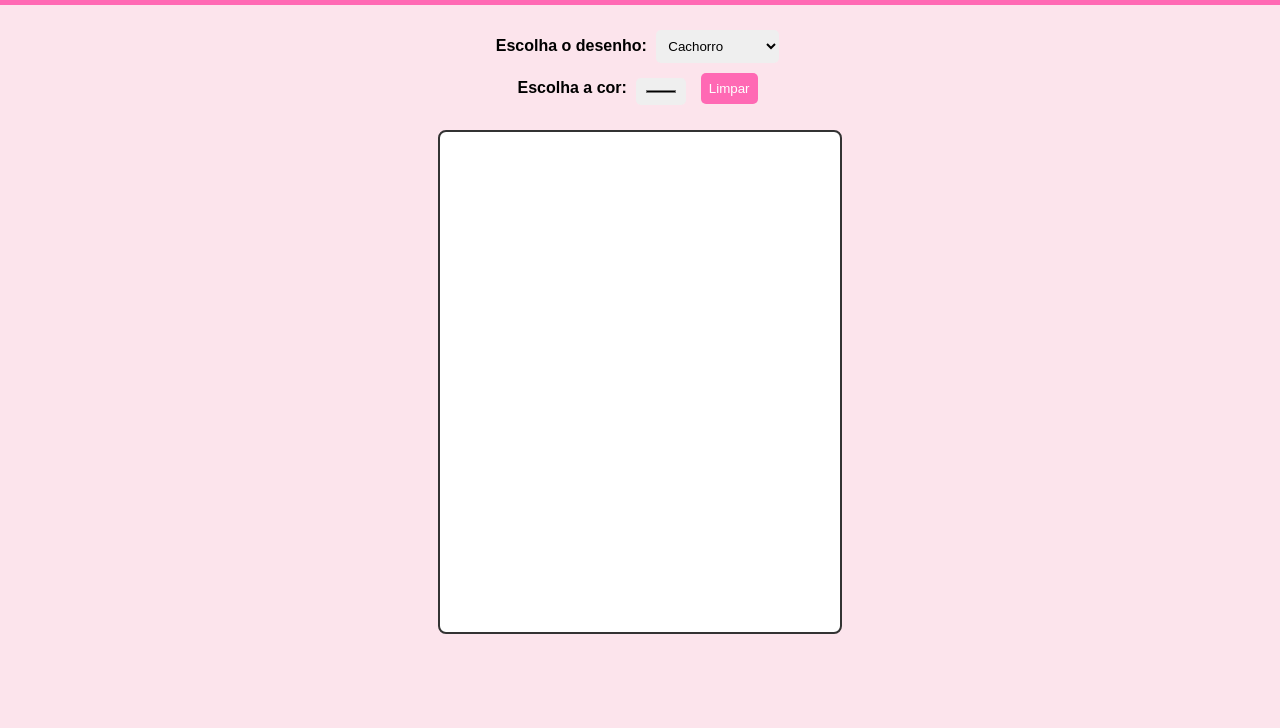
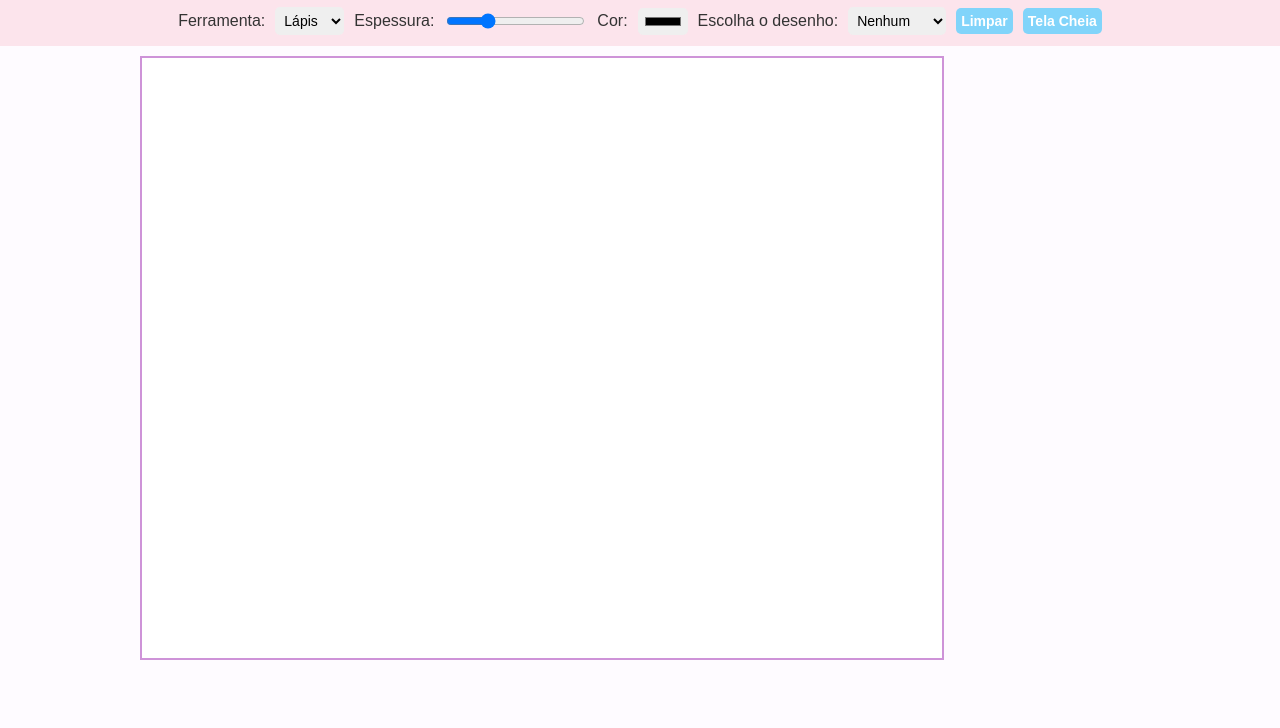
Before and after one commit to convite-aniversario-digital/kids-coloring-arts, a plain HTML site: page index.html in a window 1280 px wide. Shown: the part 72-800 px from the top of the page. Drawn offline with Linux system fonts and the light colour scheme.

Commit message:
Update index.html

```diff
--- a/index.html
+++ b/index.html
@@ -1,148 +1,233 @@
 <!DOCTYPE html>
 <html lang="pt-BR">
 <head>
-    <meta charset="UTF-8">
-    <meta name="viewport" content="width=device-width, initial-scale=1.0">
+  <meta charset="UTF-8" />
+  <meta name="viewport" content="width=device-width, initial-scale=1.0"/>
   <title>Desenhos para Colorir Online</title>
   <style>
     body {
+      margin: 0;
       font-family: Arial, sans-serif;
+      background: #fefbff;
+      color: #333;
+    }
+
+    header {
+      background: linear-gradient(90deg, #f48fb1, #81d4fa);
+      color: white;
       text-align: center;
-            background-color: #fce4ec;
-            margin: 0;
-            padding: 0;
-        }
-        h1 {
-            background-color: #ff69b4;
-            color: white;
-            margin: 0;
       padding: 20px;
-        }
-        .menu {
-            margin: 20px;
-        }
-        canvas {
-            border: 2px solid #333;
-            background-color: white;
-            border-radius: 8px;
-        }
-        label {
+      font-size: 24px;
       font-weight: bold;
     }
-        select, input[type="color"], button {
-            padding: 8px;
-            margin: 5px;
+
+    .toolbar {
+      display: flex;
+      flex-wrap: wrap;
+      gap: 10px;
+      padding: 10px;
+      background: #fce4ec;
+      justify-content: center;
+      align-items: center;
+    }
+
+    .toolbar select, .toolbar input[type="color"], .toolbar input[type="range"], .toolbar button {
+      padding: 5px;
       border-radius: 5px;
       border: none;
+      font-size: 14px;
     }
-        button {
-            background-color: #ff69b4;
+
+    .toolbar button {
+      background-color: #81d4fa;
       color: white;
       cursor: pointer;
+      font-weight: bold;
     }
-        button:hover {
-            background-color: #e7549d;
+
+    .toolbar button:hover {
+      background-color: #4fc3f7;
+    }
+
+    #container {
+      display: flex;
+      flex-direction: column;
+      align-items: center;
+      padding: 10px;
+    }
+
+    canvas {
+      border: 2px solid #ce93d8;
+      background-color: white;
+      touch-action: none;
+    }
+
+    #fullscreen-area {
+      width: 100%;
+      max-width: 1000px;
+    }
+
+    @media (max-width: 600px) {
+      canvas {
+        width: 100%;
+        height: auto;
+      }
     }
   </style>
 </head>
 <body>
+  <header>🎨 Desenhos para Colorir Online</header>
 
-    <h1>Desenhos para Colorir Online</h1>
-
-    <div class="menu">
-        <label for="imageSelect">Escolha o desenho:</label>
-        <select id="imageSelect">
-            <optgroup label="🐶 Animais">
-                <option value="img/animais-cachorro.png">Cachorro</option>
-                <option value="img/animais-gato.png">Gato</option>
-                <option value="img/animais-elefante.png">Elefante</option>
-            </optgroup>
-            <optgroup label="🚗 Transportes">
-                <option value="img/carro.png">Carro</option>
-                <option value="img/aviao.png">Avião</option>
-            </optgroup>
-            <optgroup label="👧 Personagens">
-                <option value="img/princesa.png">Princesa</option>
-                <option value="img/super-heroi.png">Super-Herói</option>
-            </optgroup>
-            <optgroup label="🏞️ Natureza">
-                <option value="img/flor.png">Flor</option>
-                <option value="img/arvore.png">Árvore</option>
-            </optgroup>
+  <div class="toolbar">
+    <label for="tool">Ferramenta:</label>
+    <select id="tool">
+      <option value="pencil">Lápis</option>
+      <option value="marker">Piloto</option>
+      <option value="brush">Pincel</option>
     </select>
 
-        <br>
+    <label for="size">Espessura:</label>
+    <input type="range" id="size" min="1" max="30" value="5">
 
-        <label for="colorPicker">Escolha a cor:</label>
-        <input type="color" id="colorPicker" value="#000000">
+    <label for="color">Cor:</label>
+    <input type="color" id="color" value="#000000">
 
-        <button onclick="clearCanvas()">Limpar</button>
+    <label for="drawing">Escolha o desenho:</label>
+    <select id="drawing">
+      <option value="">Nenhum</option>
+      <option value="img/desenho1.png">Desenho 1</option>
+      <option value="img/desenho2.png">Desenho 2</option>
+      <option value="img/desenho3.png">Desenho 3</option>
+    </select>
+
+    <button id="clear">Limpar</button>
+    <button id="fullscreen-btn">Tela Cheia</button>
   </div>
 
-    <canvas id="canvas" width="400" height="500"></canvas>
+  <div id="container">
+    <div id="fullscreen-area">
+      <canvas id="canvas" width="800" height="600"></canvas>
+    </div>
+  </div>
 
   <script>
     const canvas = document.getElementById('canvas');
     const ctx = canvas.getContext('2d');
-        const colorPicker = document.getElementById('colorPicker');
-        const imageSelect = document.getElementById('imageSelect');
+    let drawing = false;
+    let tool = document.getElementById('tool').value;
+    let size = document.getElementById('size').value;
+    let color = document.getElementById('color').value;
 
-        let painting = false;
-        let currentImage = new Image();
+    let drawingImg = new Image();
 
-        function startPosition(e) {
-            painting = true;
-            draw(e);
+    document.getElementById('tool').addEventListener('change', e => {
+      tool = e.target.value;
+      updateSizeRange();
+    });
+
+    document.getElementById('size').addEventListener('input', e => {
+      size = e.target.value;
+    });
+
+    document.getElementById('color').addEventListener('input', e => {
+      color = e.target.value;
+    });
+
+    document.getElementById('clear').addEventListener('click', () => {
+      ctx.clearRect(0, 0, canvas.width, canvas.height);
+      if (drawingImg.src) ctx.drawImage(drawingImg, 0, 0, canvas.width, canvas.height);
+    });
+
+    document.getElementById('drawing').addEventListener('change', (e) => {
+      const selected = e.target.value;
+      if (selected) {
+        drawingImg.src = selected;
+        drawingImg.onload = () => {
+          ctx.clearRect(0, 0, canvas.width, canvas.height);
+          ctx.drawImage(drawingImg, 0, 0, canvas.width, canvas.height);
+        };
+      } else {
+        ctx.clearRect(0, 0, canvas.width, canvas.height);
+      }
+    });
+
+    function updateSizeRange() {
+      if (tool === "pencil") {
+        document.getElementById('size').min = 1;
+        document.getElementById('size').max = 5;
+        document.getElementById('size').value = 2;
+      } else if (tool === "marker") {
+        document.getElementById('size').min = 5;
+        document.getElementById('size').max = 15;
+        document.getElementById('size').value = 10;
+      } else if (tool === "brush") {
+        document.getElementById('size').min = 10;
+        document.getElementById('size').max = 30;
+        document.getElementById('size').value = 15;
+      }
+      size = document.getElementById('size').value;
     }
 
-        function endPosition() {
-            painting = false;
+    canvas.addEventListener('mousedown', startDrawing);
+    canvas.addEventListener('mouseup', stopDrawing);
+    canvas.addEventListener('mouseout', stopDrawing);
+    canvas.addEventListener('mousemove', draw);
+
+    canvas.addEventListener('touchstart', (e) => {
+      e.preventDefault();
+      startDrawing(e.touches[0]);
+    });
+
+    canvas.addEventListener('touchend', stopDrawing);
+    canvas.addEventListener('touchcancel', stopDrawing);
+    canvas.addEventListener('touchmove', (e) => {
+      e.preventDefault();
+      draw(e.touches[0]);
+    });
+
+    function startDrawing(e) {
+      drawing = true;
       ctx.beginPath();
+      ctx.moveTo(getX(e), getY(e));
+    }
+
+    function stopDrawing() {
+      drawing = false;
     }
 
     function draw(e) {
-            if (!painting) return;
-            ctx.lineWidth = 5;
-            ctx.lineCap = 'round';
-            ctx.strokeStyle = colorPicker.value;
-
-            const rect = canvas.getBoundingClientRect();
-            const x = e.clientX - rect.left;
-            const y = e.clientY - rect.top;
-
-            ctx.lineTo(x, y);
+      if (!drawing) return;
+      ctx.strokeStyle = color;
+      ctx.lineWidth = size;
+      ctx.lineCap = "round";
+      ctx.lineTo(getX(e), getY(e));
       ctx.stroke();
-            ctx.beginPath();
-            ctx.moveTo(x, y);
     }
 
-        function loadImage(src) {
-            currentImage.src = src;
-            currentImage.onload = () => {
-                ctx.clearRect(0, 0, canvas.width, canvas.height);
-                ctx.drawImage(currentImage, 0, 0, canvas.width, canvas.height);
-            }
+    function getX(e) {
+      const rect = canvas.getBoundingClientRect();
+      return e.clientX - rect.left;
     }
 
-        imageSelect.addEventListener('change', (e) => {
-            loadImage(e.target.value);
+    function getY(e) {
+      const rect = canvas.getBoundingClientRect();
+      return e.clientY - rect.top;
+    }
+
+    // Botão de Tela Cheia
+    const fullscreenBtn = document.getElementById('fullscreen-btn');
+    const fullscreenArea = document.getElementById('fullscreen-area');
+
+    fullscreenBtn.addEventListener('click', () => {
+      if (!document.fullscreenElement) {
+        fullscreenArea.requestFullscreen();
+      } else {
+        document.exitFullscreen();
+      }
     });
 
-        function clearCanvas() {
-            ctx.clearRect(0, 0, canvas.width, canvas.height);
-            ctx.drawImage(currentImage, 0, 0, canvas.width, canvas.height);
-        }
-
-        canvas.addEventListener('mousedown', startPosition);
-        canvas.addEventListener('mouseup', endPosition);
-        canvas.addEventListener('mousemove', draw);
-        canvas.addEventListener('mouseleave', endPosition);
-
-        // Carregar o primeiro desenho automaticamente
-        window.onload = () => {
-            loadImage(imageSelect.value);
-        };
+    // Inicializar tamanho padrão de ferramenta
+    updateSizeRange();
   </script>
-
 </body>
 </html>
```
Lines whose indentation alone changed are shown as unchanged.
